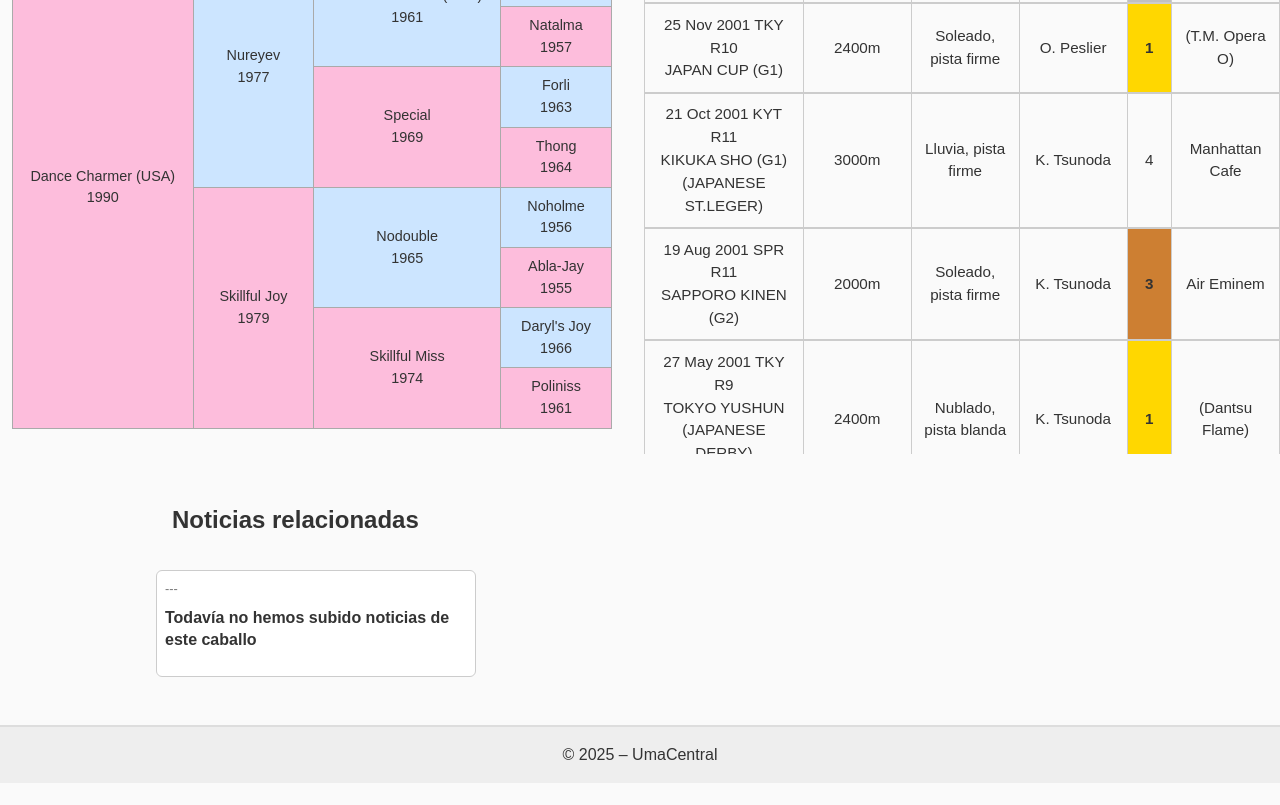
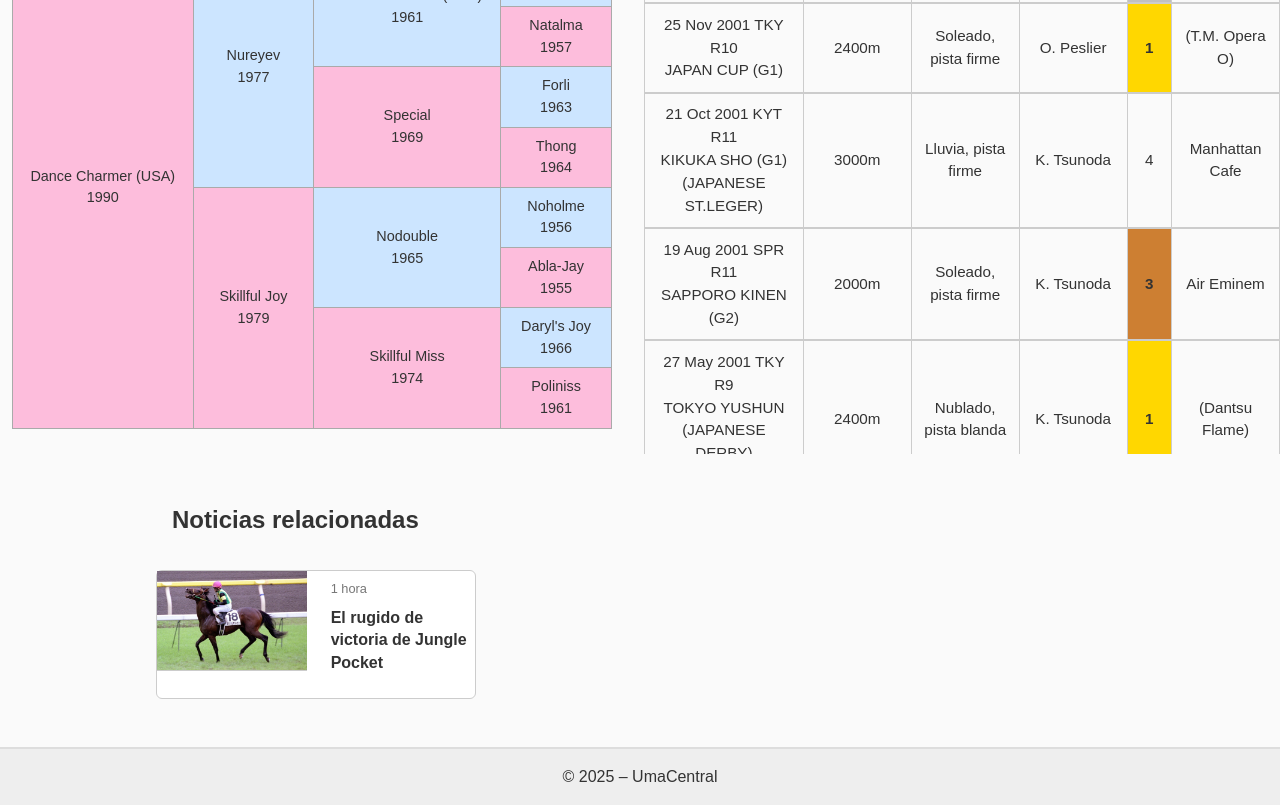
Before and after one commit to alr135/ADI25-26, a plain HTML site: page html/caballos/jungle-pocket.html in a window 1280 px wide. Shown: the part 1696-2501 px from the top of the page. Before the commit the page ends 2479 px from the top, so only its background shows below. Drawn offline with Linux system fonts and the light colour scheme.

Commit message:
Actualizada página de Pokke con su noticia y cambiada la hora de la noticia de Gold Ship

```diff
--- a/html/caballos/jungle-pocket.html
+++ b/html/caballos/jungle-pocket.html
@@ -331,10 +331,11 @@
 
     <ul data-component="ListaNoticias" class="NoticiasCarrusel">
       <li data-component="CartaNoticia">
+        <img src="../imgs/noticia-pokke.png" alt="Rugido de Jungle Pocket"/>
         <div class="ContenidoNoticia">
-          <span>---</span>
+          <span>1 hora</span>
           <h2>
-            <a>Todavía no hemos subido noticias de este caballo</a>
+            <a href="../noticias/noticia-pokke.html">El rugido de victoria de Jungle Pocket</a>
           </h2>
         </div>
       </li>
```
Also changed, not shown: html/noticias.html (+1 -1 lines), html/noticias/noticia2.html (+1 -1 lines).
